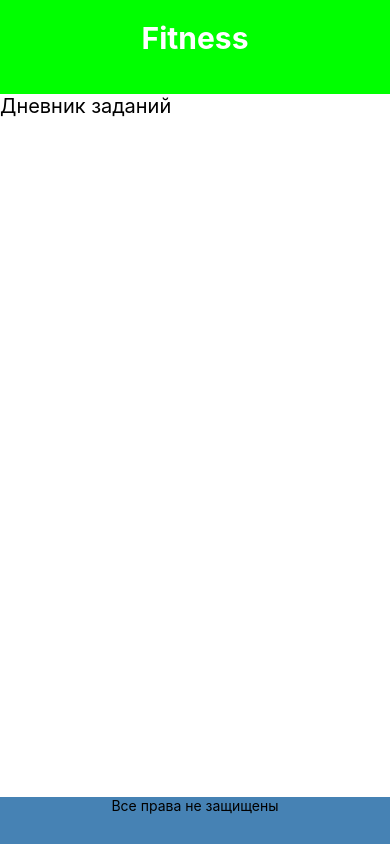
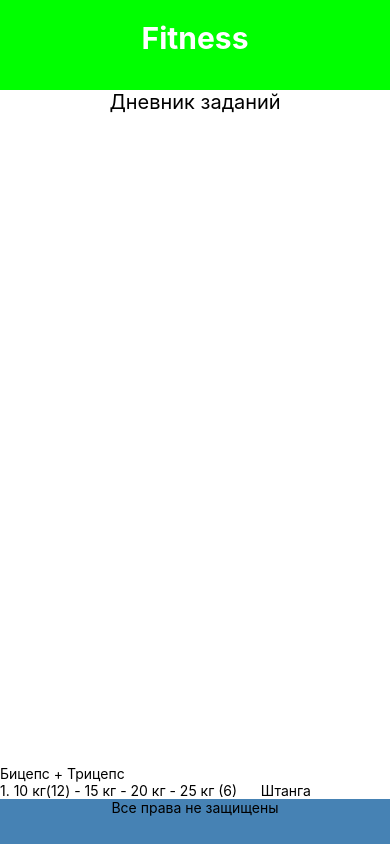
Before and after one commit to GitYchenik/fitness, a React Native app: screen / in a window 390 px wide. Built offline with nearby package versions, Linux system fonts and the light colour scheme.

Commit message:
-update 20.09.2022

```diff
--- a/App.js
+++ b/App.js
@@ -9,6 +9,10 @@ const Start = () => {
       </View>
       <View style={styles.main}>
         <Text style={styles.mainText}>Дневник заданий</Text>
+      </View>
+      <View>
+        <Text>Бицепс + Трицепс</Text>
+        <Text>1. 10 кг(12) - 15 кг - 20 кг - 25 кг (6)      Штанга</Text>
       </View>
       <View style={styles.footer}>
         <Text style={styles.footerText}>Все права не защищены</Text>
@@ -34,7 +38,8 @@ const styles = StyleSheet.create({
     backgroundColor: 'white'
   },
   mainText: {
-    fontSize: 20
+    fontSize: 20,
+    textAlign: 'center'
   },
   footer: {
     flex: 1,
```
